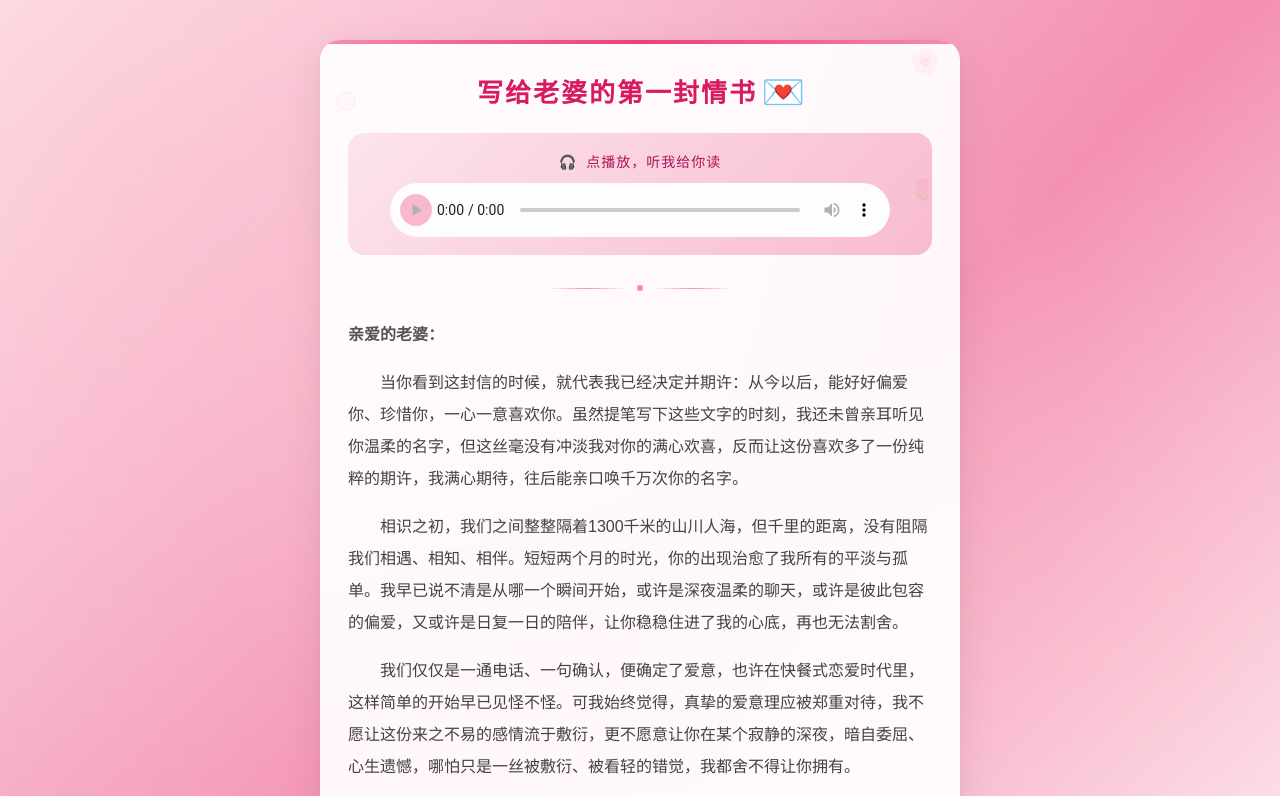
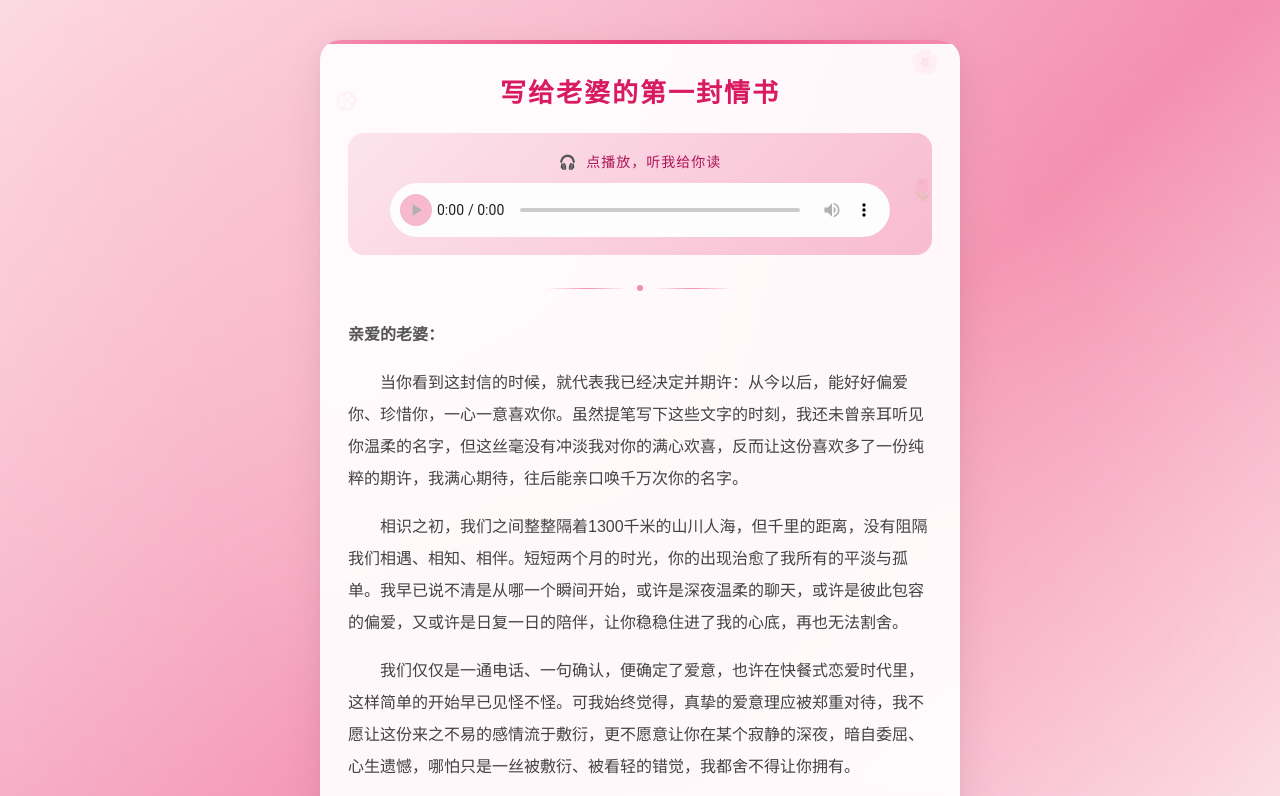
Before and after one commit to liam1061/love-letter, a plain HTML site: page index.html in a window 1280 px wide. Shown: the top 796 px of the page. Drawn offline with Linux system fonts and the light colour scheme.

Commit message:
修复：移除跳动emoji，修正纪念日为8月10日

```diff
--- a/index.html
+++ b/index.html
@@ -99,20 +99,6 @@
     letter-spacing: 2px;
     margin-bottom: 8px;
   }
-  .title .heart {
-    display: inline-block;
-    animation: heartbeat 1.2s ease-in-out infinite;
-    color: #e91e63;
-    font-size: 28px;
-  }
-  @keyframes heartbeat {
-    0%, 100% { transform: scale(1); }
-    15% { transform: scale(1.25); }
-    30% { transform: scale(1); }
-    45% { transform: scale(1.2); }
-    60% { transform: scale(1); }
-  }
-
   /* 音频播放器 */
   .player-section {
     margin-bottom: 30px;
@@ -233,7 +219,7 @@
 
     <!-- 标题 -->
     <div class="title">
-      <h1>写给老婆的第一封情书 <span class="heart">💌</span></h1>
+      <h1>写给老婆的第一封情书</h1>
     </div>
 
     <!-- 音频播放器 -->
@@ -274,7 +260,7 @@
 
     <!-- 纪念日 -->
     <div class="footer-note">
-      📅 纪念日 · 2026年8月8日
+      📅 纪念日 · 2026年8月10日
     </div>
   </div>
 </div>
```
